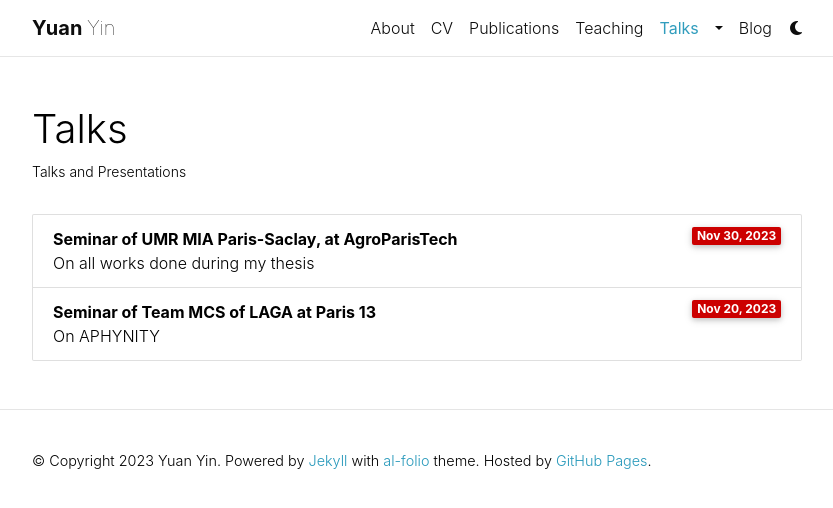
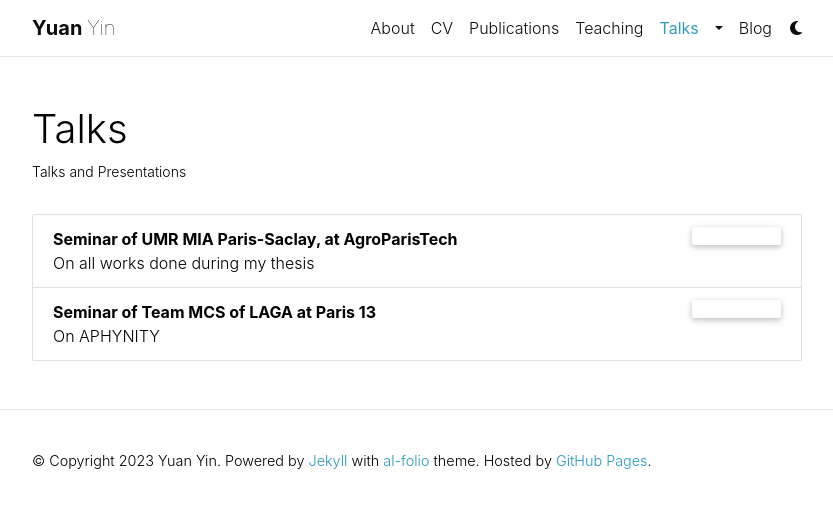
Before and after one commit to yuan-yin/yuan-yin.github.io, a Jekyll site: the page built from _pages/talks.md, in a window 1280 px wide. Shown: the top 508 px of the page, without its empty margins (223-1056 px from the left). Built offline with Jekyll 4.4.1, drawn with Linux system fonts in a browser that asks for light colours; comment, search, counter and statistics services are not loaded; a style sheet for code colours, icons or effects is not loaded.

Commit message:
correct color

```diff
--- a/_includes/talks.html
+++ b/_includes/talks.html
@@ -4,5 +4,5 @@
       <div class="font-weight-bold">{{ talk.title }}</div>
       {{ talk.description }}
     </div>
-    <span class="badge font-weight-bold danger-color-dark align-middle" style="min-width: 75px;">{{ talk.date | date: "%b %-d, %Y" }}</span>
+    <abbr class="badge" style="min-width: 75px;">{{ talk.date | date: "%b %-d, %Y" }}</abbr>
   </li>
```
